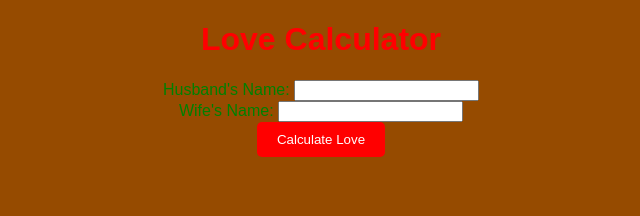
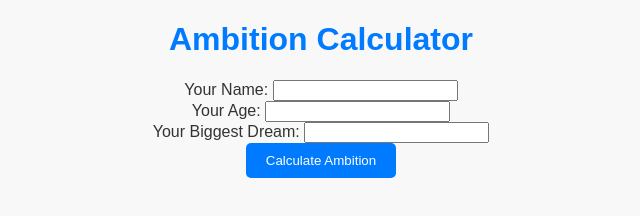
Before and after one commit to noushad-coder2/cicdforAKS, a plain HTML site: page index.html in a window 1280 px wide. Shown: the whole page, without its empty margins (319-959 px from the left). Drawn offline with Linux system fonts and the light colour scheme.

Commit message:
newlovenew

```diff
--- a/index.html
+++ b/index.html
@@ -1,27 +1,20 @@
 <!DOCTYPE html>
 <html>
 <head>
-    <title>Love Calculator</title>
+    <title>Ambition Calculator</title>
     <style>
         body {
             font-family: Arial, sans-serif;
             text-align: center;
-            background-color: #964B00; /* Brown background color */
-            color: green; /* Green font color */
+            background-color: #f8f8f8; /* Light gray background color */
+            color: #333; /* Dark gray font color */
         }
         h1 {
-            color: red;
-            animation: blink 1s infinite; /* Blinking red color for title */
-        }
-        .love-symbol {
-            font-size: 48px;
-            color: red;
-            position: absolute;
-            top: -50px;
-            animation: shower 2s linear infinite;
+            color: #007BFF; /* Blue title color */
+            animation: blink 1s infinite; /* Blinking effect for the title */
         }
         button {
-            background-color: red; /* Red button color */
+            background-color: #007BFF; /* Blue button color */
             color: white;
             border: none;
             padding: 10px 20px;
@@ -29,60 +22,66 @@
             border-radius: 5px;
         }
         button:hover {
-            background-color: #ff3333; /* Hover color */
+            background-color: #0056b3; /* Hover color */
         }
         @keyframes blink {
             0%, 100% {
-                color: red;
+                color: #007BFF; /* Blue title color */
             }
             50% {
-                color: white;
-            }
-        }
-        @keyframes shower {
-            to {
-                top: 100%;
-                opacity: 0;
+                color: #333; /* Dark gray font color */
             }
         }
     </style>
 </head>
 <body>
-    <h1>Love Calculator</h1>
+    <h1>Ambition Calculator</h1>
     <form onsubmit="return false">
-        <label for="husband">Husband's Name:</label>
-        <input type="text" id="husband" required>
+        <label for="name">Your Name:</label>
+        <input type="text" id="name" required>
         <br>
-        <label for="wife">Wife's Name:</label>
-        <input type="text" id="wife" required>
+        <label for="age">Your Age:</label>
+        <input type="number" id="age" required>
         <br>
-        <button type="button" onclick="calculateLove()">Calculate Love</button>
+        <label for="dream">Your Biggest Dream:</label>
+        <input type="text" id="dream" required>
+        <br>
+        <button type="button" onclick="calculateAmbition()">Calculate Ambition</button>
     </form>
 
+    <div id="ambitionResult" style="display: none; margin-top: 20px;"></div>
+
     <script>
-        function calculateLove() {
-            var husband = document.getElementById("husband").value;
-            var wife = document.getElementById("wife").value;
-            var lovePercentage = Math.floor(Math.random() * 101);
+        function calculateAmbition() {
+            var name = document.getElementById("name").value;
+            var age = document.getElementById("age").value;
+            var dream = document.getElementById("dream").value;
 
-            // Show love percentage in blinking red color
-            var lovePercentageText = document.createElement("div");
-            lovePercentageText.style.fontSize = "24px";
-            lovePercentageText.style.color = "red";
-            lovePercentageText.innerText = `Love Percentage: ${lovePercentage}%`;
-            lovePercentageText.style.animation = "blink 1s infinite"; // Blinking red color for result
-            document.body.appendChild(lovePercentageText);
+            // Randomly select the future profession based on answers
+            var professions = [
+                "Astronaut",
+                "Rock Star",
+                "President",
+                "Scientist",
+                "Actor",
+                "Artist",
+                "Chef",
+                "Entrepreneur",
+                "Writer",
+                "Athlete",
+                "Engineer",
+                "Doctor",
+                "Lawyer",
+                "Teacher"
+            ];
 
-            // Show 5 to 10 love symbols shower
-            var numSymbols = Math.floor(Math.random() * 6) + 5; // Random number of symbols between 5 and 10
-            for (let i = 0; i < numSymbols; i++) {
-                var loveSymbol = document.createElement("div");
-                loveSymbol.className = "love-symbol";
-                loveSymbol.innerText = "❤️";
-                loveSymbol.style.left = Math.random() * 100 + "vw"; // Random horizontal position
-                loveSymbol.style.animationDuration = Math.random() * 2 + 1 + "s"; // Random animation duration
-                document.body.appendChild(loveSymbol);
-            }
+            var randomIndex = Math.floor(Math.random() * professions.length);
+            var profession = professions[randomIndex];
+
+            // Display the result
+            var resultDiv = document.getElementById("ambitionResult");
+            resultDiv.innerHTML = `<p>Dear ${name}, at the age of ${age}, your biggest dream to become a ${dream}, suggests that you may become a future <strong>${profession}</strong>! Dream big and work hard to achieve your ambitions!</p>`;
+            resultDiv.style.display = "block";
         }
     </script>
 </body>
```
